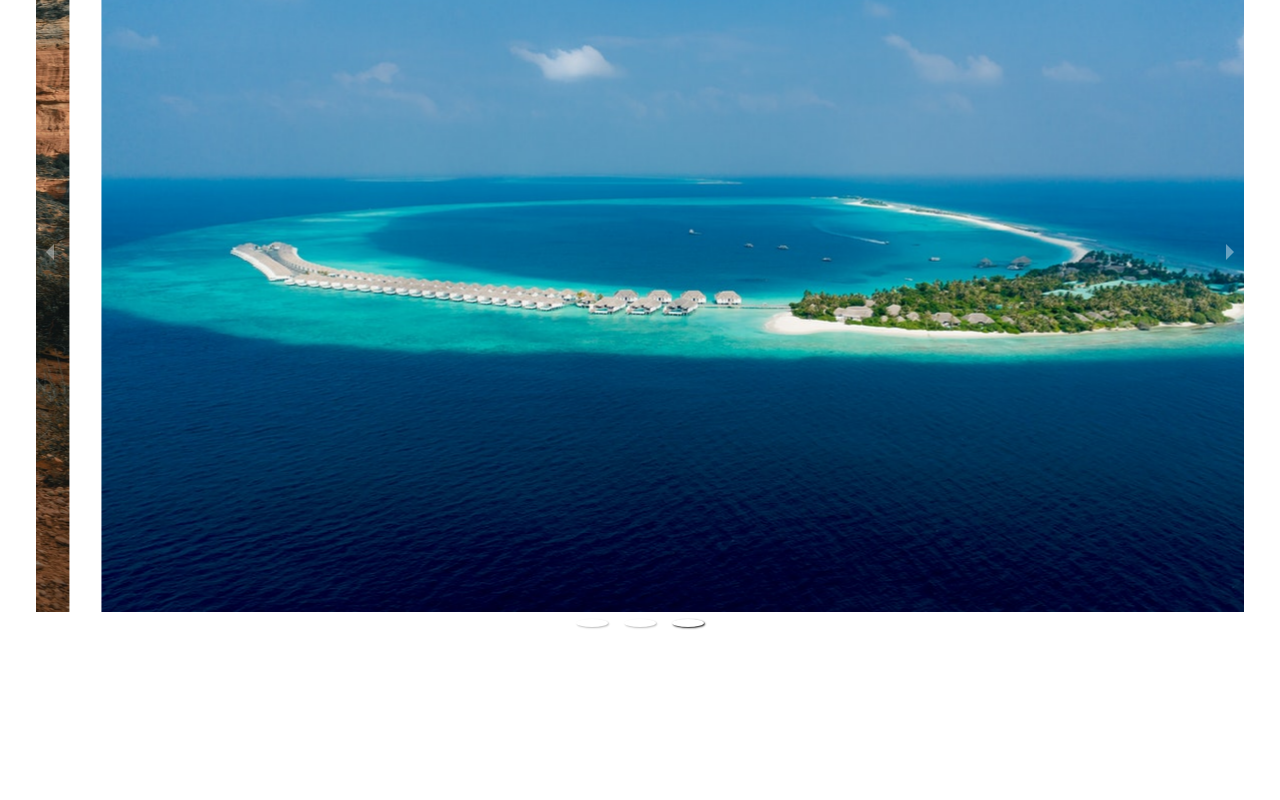
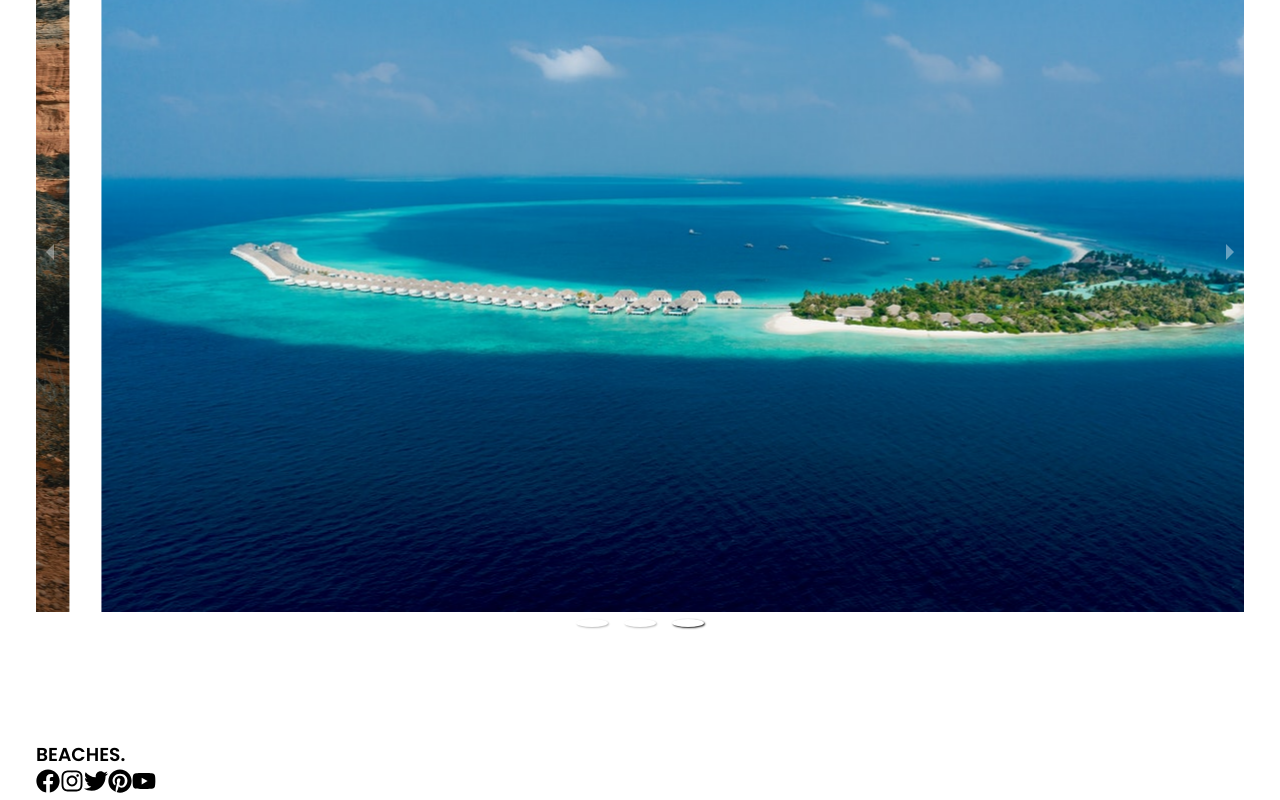
Before and after one commit to kennedybabu/Beaches, a React (Create React App) app: page / in a window 1280 px wide. Shown: the part 2912-3712 px from the top of the page. Before the commit the page ends 3652 px from the top, so only its background shows below. Built offline with nearby package versions, Linux system fonts and the light colour scheme; a web font is replaced by a local one.

Commit message:
create the footer component

```diff
--- a/src/App.js
+++ b/src/App.js
@@ -1,6 +1,7 @@
 import React from 'react';
 import CarouselImg from './components/Carousel/CarouselImg';
 import Destinations from './components/Destinations/Destinations';
+import Footer from './components/Footer/Footer';
 import Hero from './components/Hero/Hero';
 import Navbar from './components/Navbar/Navbar';
 import Search from './components/Search/Search';
@@ -15,6 +16,7 @@ function App() {
       <Search />
       <Selects />
       <CarouselImg />
+      <Footer />
     </div>
   );
 }
--- /dev/null
+++ b/src/components/Footer/Footer.jsx
@@ -0,0 +1,27 @@
+import React from 'react'
+import './Footer.css'
+import { FaFacebook, FaInstagram, FaTwitter, FaYoutube, FaPinterest } from 'react-icons/fa'
+
+
+function Footer() {
+  return (
+    <div className='footer'>
+        <div className="container">
+            <div className="top">
+                <h3>BEACHES.</h3>
+                <div className="social">
+                    <FaFacebook className='icon' />
+                    <FaInstagram className='icon' />
+                    <FaTwitter className='icon' />
+                    <FaPinterest className='icon' />
+                    <FaYoutube className='icon' />
+                </div>
+            </div>
+            <div className="bottom"></div>
+        </div>
+
+    </div>
+  )
+}
+
+export default Footer
```
Also changed, not shown: src/components/Footer/Footer.css (added).
